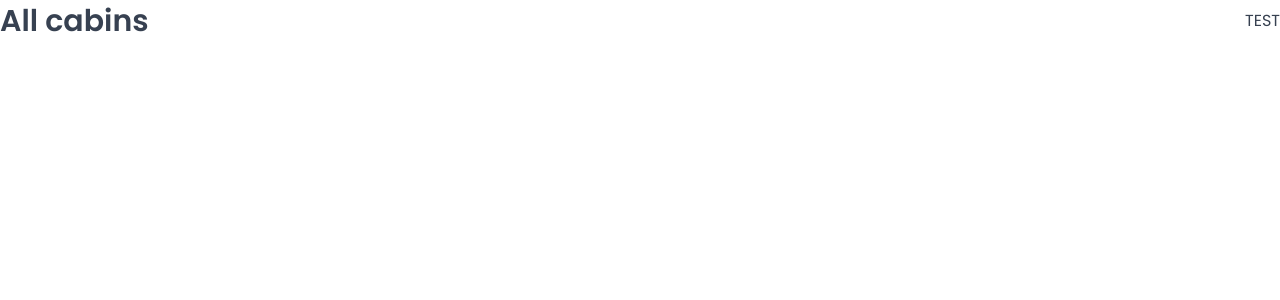
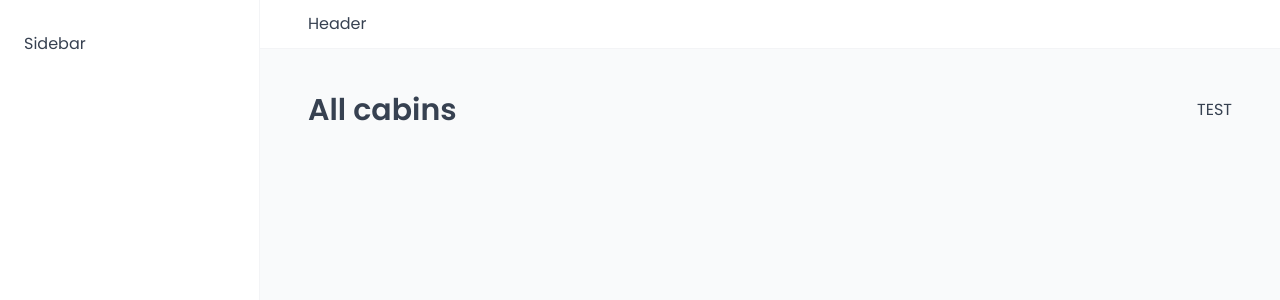
Before and after one commit to NicolasSokolowski/the-wild-oasis, a React (Vite) app: page /cabins in a window 1280 px wide. Shown: the top 300 px of the page. Built offline with nearby package versions, Linux system fonts and the light colour scheme; a web font is replaced by a local one.

Commit message:
learning: building the app layout

```diff
--- a/src/App.jsx
+++ b/src/App.jsx
@@ -8,6 +8,7 @@
 import Account from "./pages/Account";
 import Login from "./pages/Login";
 import PageNotFound from "./pages/PageNotFound";
+import AppLayout from "./ui/AppLayout";
 
 function App() {
   return (
@@ -15,6 +16,8 @@
       <GlobalStyles />
       <BrowserRouter>
         <Routes>
+
+          <Route element={<AppLayout />}>
             <Route index element={<Navigate replace to="dashboard" />} />
             <Route path="dashboard" element={<Dashboard />} />
             <Route path="bookings" element={<Bookings />} />
@@ -22,6 +25,7 @@
             <Route path="users" element={<Users />} />
             <Route path="settings" element={<Settings />} />
             <Route path="account" element={<Account />} />
+          </Route>
             <Route path="login" element={<Login />} />
             <Route path="*" element={<PageNotFound />} />
         </Routes>
--- /dev/null
+++ b/src/ui/AppLayout.jsx
@@ -0,0 +1,30 @@
+import { Outlet } from "react-router-dom"
+import Sidebar from "./Sidebar"
+import Header from "./Header"
+import styled from "styled-components"
+
+const StyledAppLayout = styled.div`
+  display: grid;
+  grid-template-columns: 26rem 1fr;
+  grid-template-rows: auto 1fr;
+  height: 100vh;
+`;
+
+const Main = styled.main`
+  background-color: var(--color-grey-50);
+  padding: 4rem 4.8rem 6.6rem;
+`;
+
+function AppLayout() {
+  return (
+    <StyledAppLayout>
+      <Header />
+      <Sidebar />
+      <Main>
+        <Outlet />
+      </Main>
+    </StyledAppLayout>
+  )
+}
+
+export default AppLayout
--- /dev/null
+++ b/src/ui/Header.jsx
@@ -0,0 +1,17 @@
+import styled from "styled-components"
+
+const StyledHeader = styled.header`
+  background-color: var(--color-grey-0);
+  padding: 1.2rem 4.8rem;
+  border-bottom: 1px solid var(--color-grey-100);
+`;
+
+function Header() {
+  return (
+    <StyledHeader>
+      Header
+    </StyledHeader>
+  )
+}
+
+export default Header
--- /dev/null
+++ b/src/ui/Sidebar.jsx
@@ -0,0 +1,19 @@
+import styled from "styled-components"
+
+const StyledSidebar = styled.aside`
+  background-color: var(--color-grey-0);
+  padding: 3.2rem 2.4rem;
+  border-right: 1px solid var(--color-grey-100);
+
+  grid-row: 1 / -1
+`;
+
+function Sidebar() {
+  return (
+    <StyledSidebar>
+      Sidebar
+    </StyledSidebar>
+  )
+}
+
+export default Sidebar
```
Lines whose indentation alone changed are shown as unchanged.
